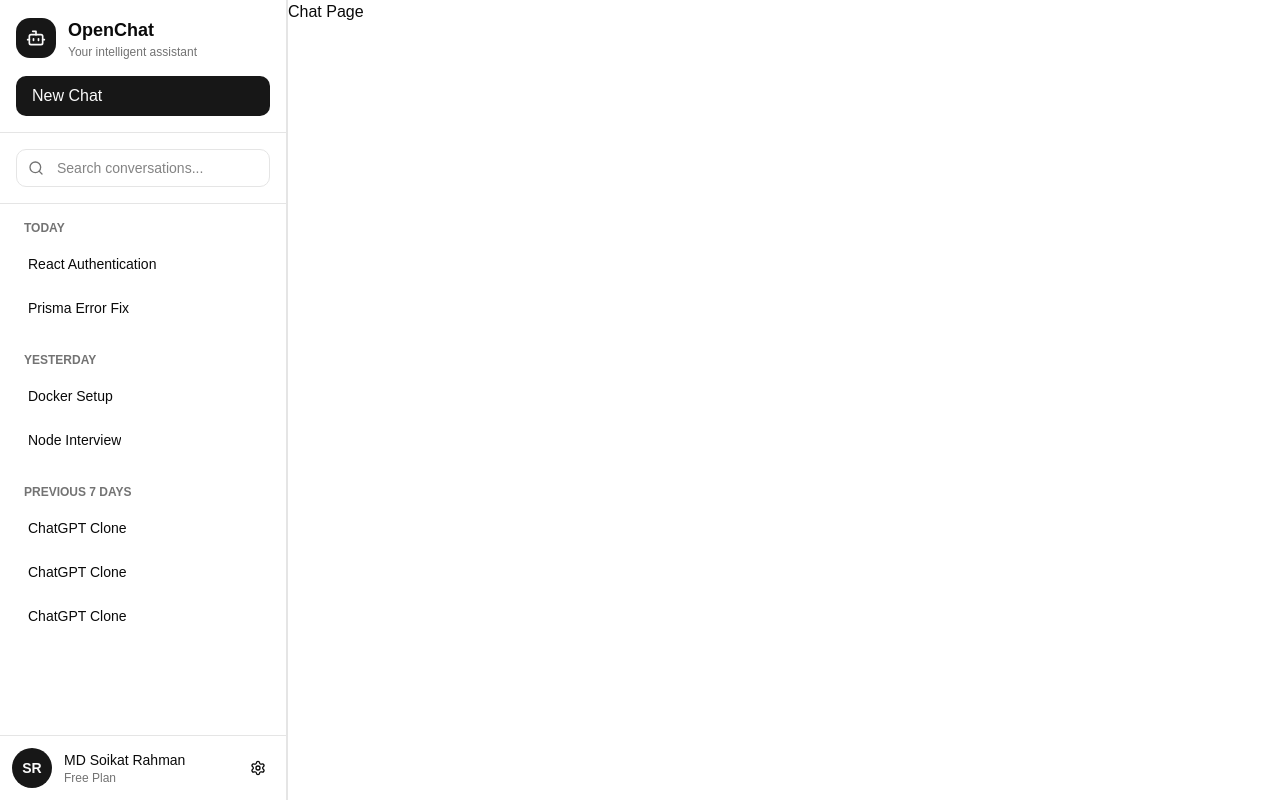
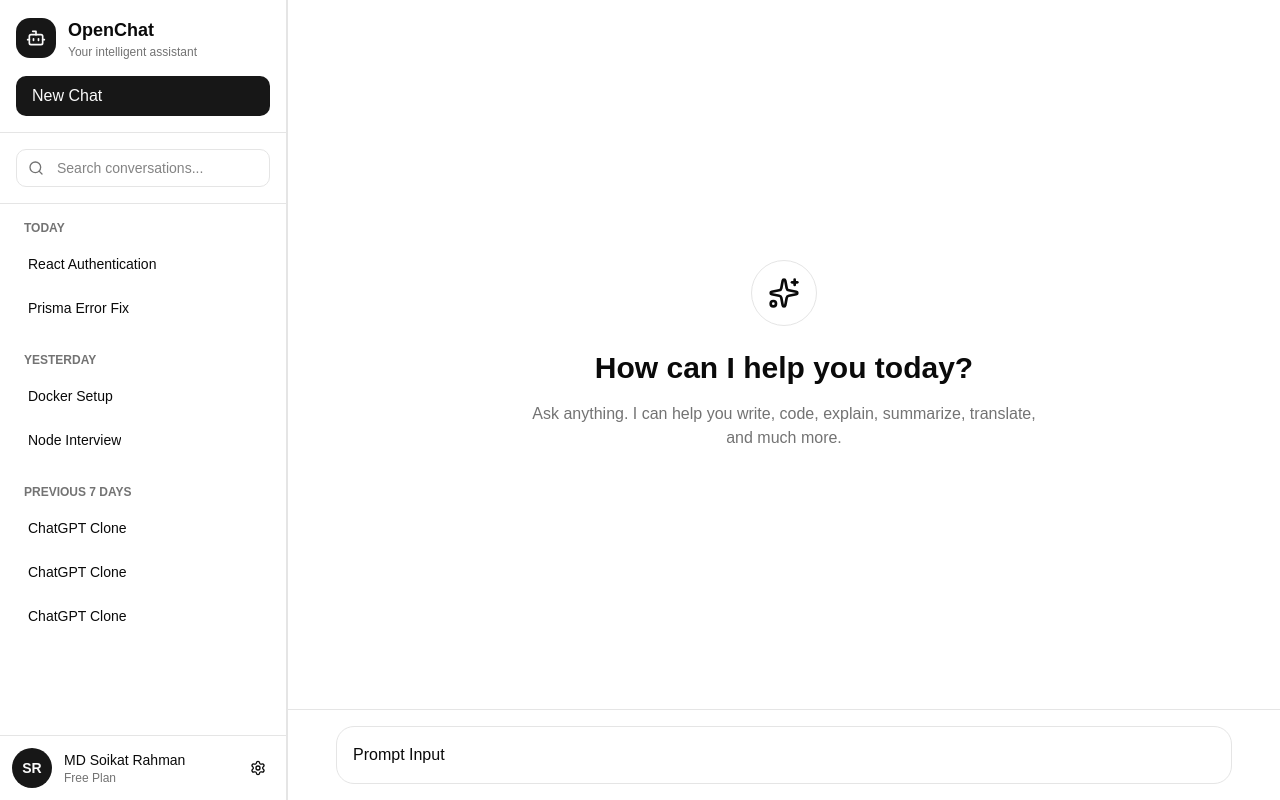
Before and after one commit to mr9asif/OpenChat, a React (Vite) app in the folder frontend/: page / in a window 1280 px wide. Built offline with nearby package versions, Linux system fonts and the light colour scheme.

Commit message:
added main chat area ui

```diff
--- /dev/null
+++ b/frontend/src/components/chat/ChatContainer.tsx
@@ -0,0 +1,11 @@
+import EmptyState from "./EmptyState";
+
+const ChatContainer = () => {
+  return (
+    <main className="flex flex-1 items-center justify-center overflow-y-auto">
+      <EmptyState />
+    </main>
+  );
+};
+
+export default ChatContainer;
--- /dev/null
+++ b/frontend/src/components/chat/ChatLayout.tsx
@@ -0,0 +1,14 @@
+import ChatContainer from "./ChatContainer";
+import PromptInput from "./PromptInput";
+
+const ChatLayout = () => {
+  return (
+    <section className="flex h-full flex-col bg-background">
+      <ChatContainer />
+
+      <PromptInput />
+    </section>
+  );
+};
+
+export default ChatLayout;
--- /dev/null
+++ b/frontend/src/components/chat/EmptyState.tsx
@@ -0,0 +1,20 @@
+import { Sparkles } from "lucide-react";
+
+const EmptyState = () => {
+  return (
+    <div className="flex max-w-xl flex-col items-center px-6 text-center">
+      <div className="mb-6 rounded-full border p-4">
+        <Sparkles className="h-8 w-8" />
+      </div>
+
+      <h1 className="text-3xl font-semibold">How can I help you today?</h1>
+
+      <p className="mt-4 text-muted-foreground">
+        Ask anything. I can help you write, code, explain, summarize, translate,
+        and much more.
+      </p>
+    </div>
+  );
+};
+
+export default EmptyState;
--- /dev/null
+++ b/frontend/src/components/chat/PromptInput.tsx
@@ -0,0 +1,11 @@
+const PromptInput = () => {
+  return (
+    <div className="border-t bg-background p-4">
+      <div className="mx-auto max-w-4xl rounded-2xl border p-4">
+        Prompt Input
+      </div>
+    </div>
+  );
+};
+
+export default PromptInput;
--- a/frontend/src/pages/chat/ChatPage.tsx
+++ b/frontend/src/pages/chat/ChatPage.tsx
@@ -1,5 +1,7 @@
+import ChatLayout from "@/components/chat/ChatLayout";
+
 const ChatPage = () => {
-  return <div>Chat Page</div>;
+  return <ChatLayout />;
 };
 
 export default ChatPage;
```
Also changed, not shown: frontend/src/components/chat/AutoResizeTextArea.tsx (added), frontend/src/components/chat/ChatPage.tsx (deleted), frontend/src/components/chat/MessageList.tsx (added), frontend/src/components/chat/ScrollToButton.tsx (added), frontend/src/components/chat/SendButton.tsx (added), frontend/src/components/chat/TypingIndicator.tsx (added).
